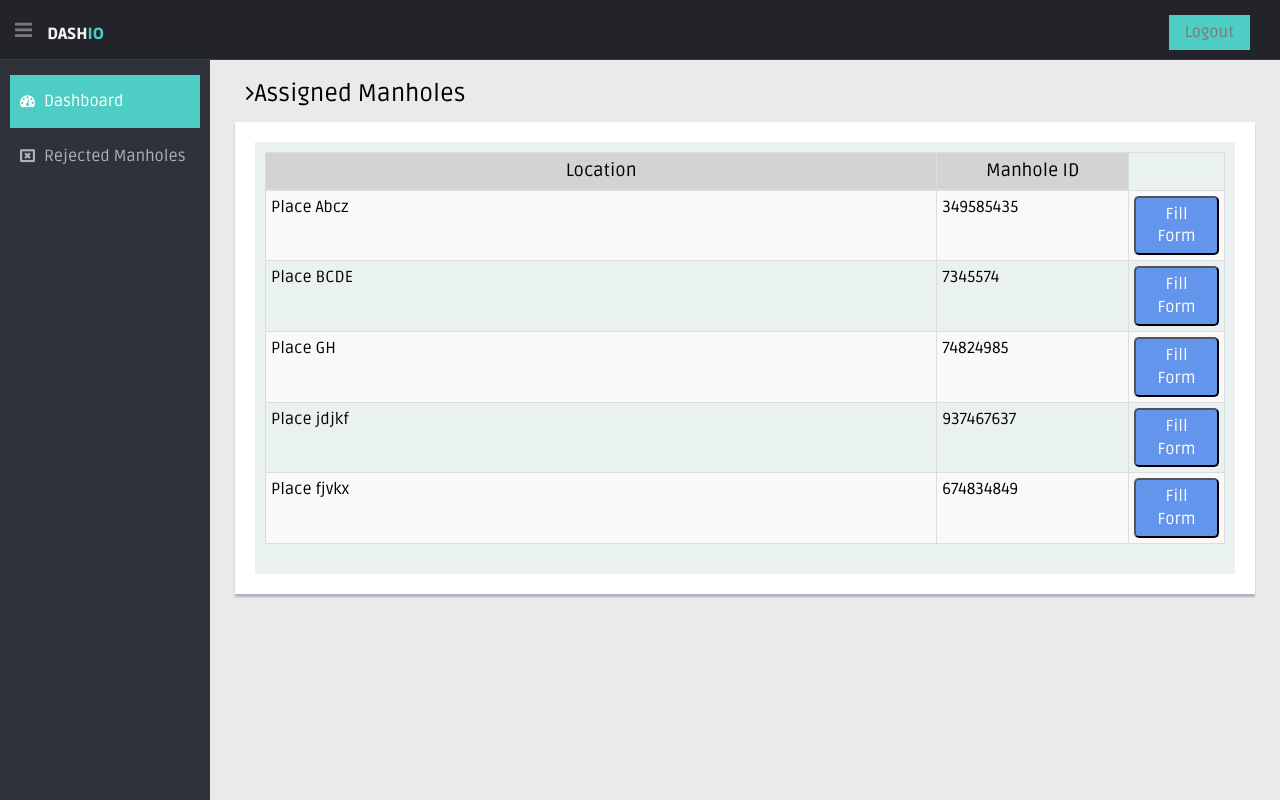
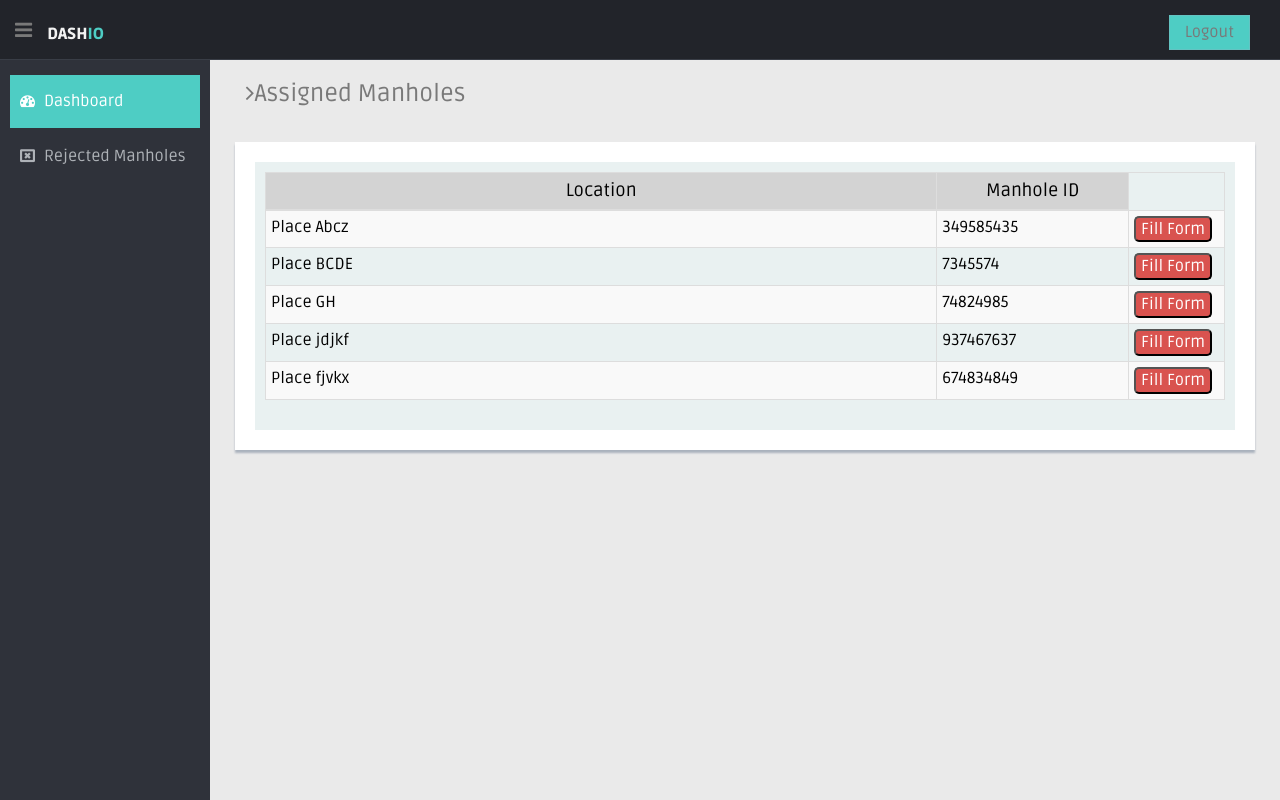
Before and after one commit to studpeps/Manhole-Dashboard, a PHP site: page /manhole-client/FieldEngineer/engineerDashboard.html in a window 1280 px wide. Run offline with PHP 8.4, Linux system fonts and the light colour scheme; some libraries are stand-ins or nearby versions.

Commit message:
engineer-dash

```diff
--- a/manhole-client/FieldEngineer/css/engineerDashboard.css
+++ b/manhole-client/FieldEngineer/css/engineerDashboard.css
@@ -1,4 +1,17 @@
 @import url('https://fonts.googleapis.com/css2?family=Kumbh+Sans:wght@300;400;700&display=swap');
+h3{
+  margin-left: 2%;
+  margin-bottom: 0px;
+  font-weight: 200;
+  color: black;
+}
+.mt {
+  margin-top: 5px;
+}
+.control-label{
+  font-size: large;
+  font-weight: bold;
+}
 *{
   font-size: medium;
 }
@@ -44,9 +57,9 @@ tbody{
     width: 100%;
   }
   td button{
-      background-color: rgb(228, 30, 228);
+      background-color: #d9534f;
       color: white;
-      padding: 0px 10px;
+      padding: 0px 5px;
       border-radius: 5px;
   }
   .engLocation{
--- a/manhole-client/FieldEngineer/engineerDashboard.html
+++ b/manhole-client/FieldEngineer/engineerDashboard.html
@@ -24,7 +24,6 @@
   <link href="../css/style.css" rel="stylesheet">
   <link href="../css/style-responsive.css" rel="stylesheet">
   <script src="../lib/chart-master/Chart.js"></script>
-  <link href="../ManagerEngineer/css/ManagerHome.css" rel="stylesheet">
 
 
   <!-- =======================================================
```
